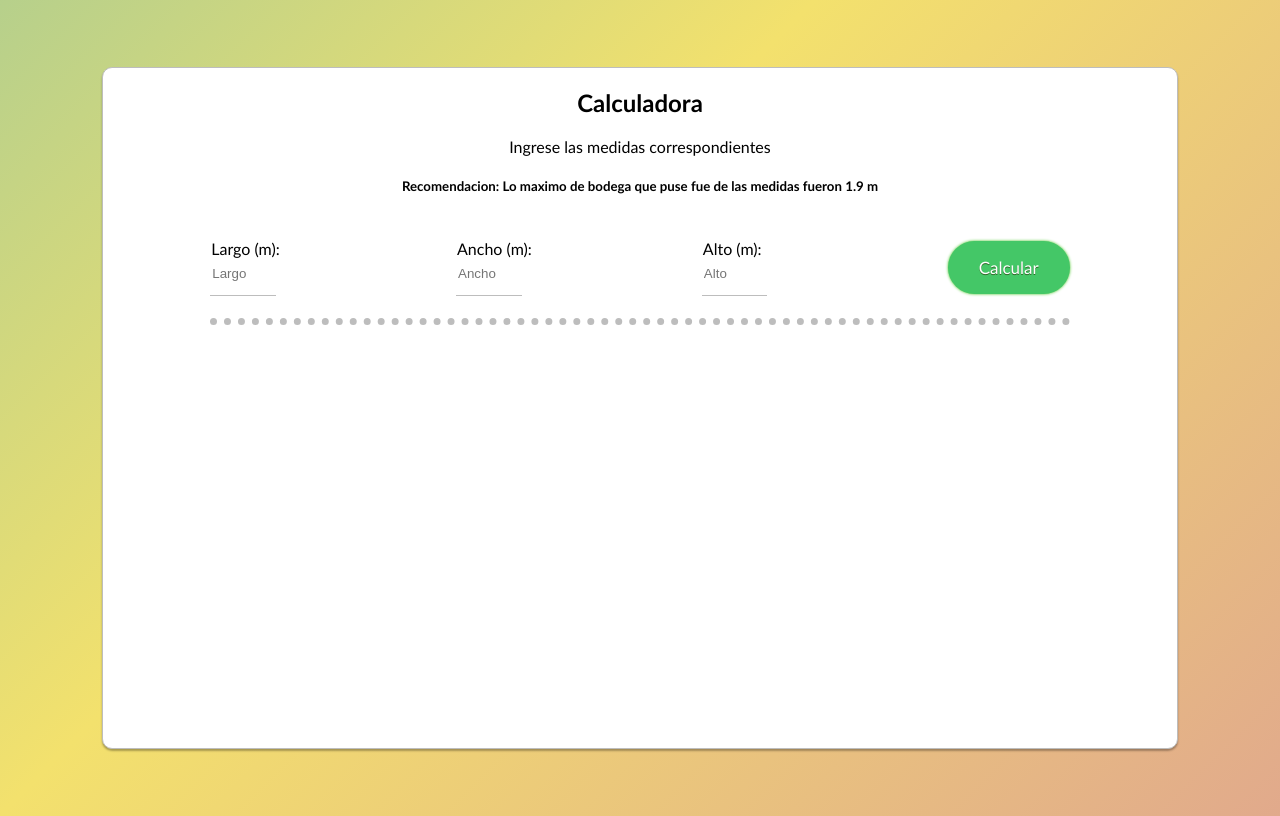
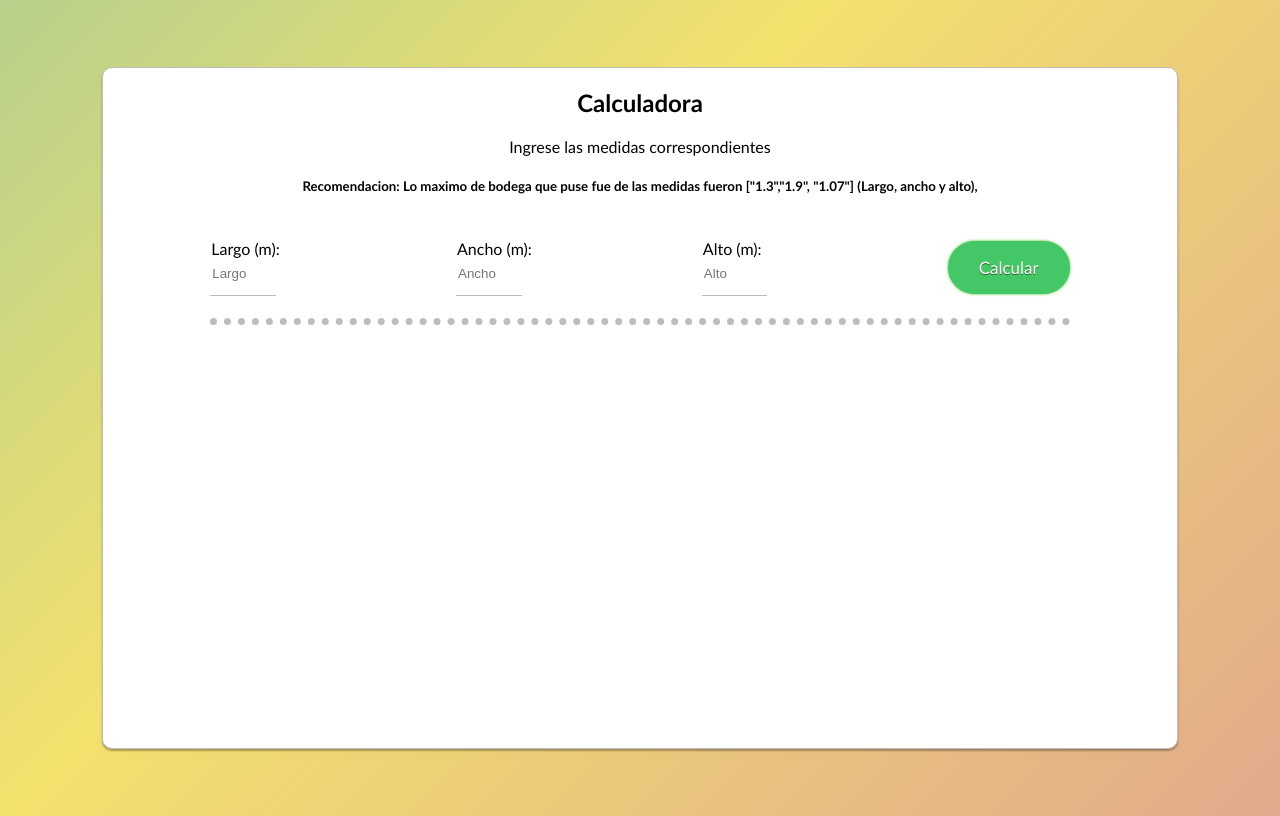
Before and after one commit to QuiqueDogo/Calculadora, a plain HTML site: page index.html in a window 1280 px wide. Drawn offline with Linux system fonts and the light colour scheme.

Commit message:
creo que todo esta bien :P

```diff
--- a/index.html
+++ b/index.html
@@ -12,7 +12,8 @@
     <main class="contenido">
         <h2>Calculadora</h2>
         <caption>Ingrese las medidas correspondientes</caption>
-        <h5>Recomendacion:  Lo maximo de bodega que puse fue de las medidas fueron 1.9 m</h5>
+        <h5>Recomendacion:  Lo maximo de bodega que puse fue de las medidas fueron ["1.3","1.9", "1.07"] (Largo, ancho y alto),</h5>
+
         <section class="medidas">
             <div class="input">
                 <label for="">Largo (m): </label>
```
